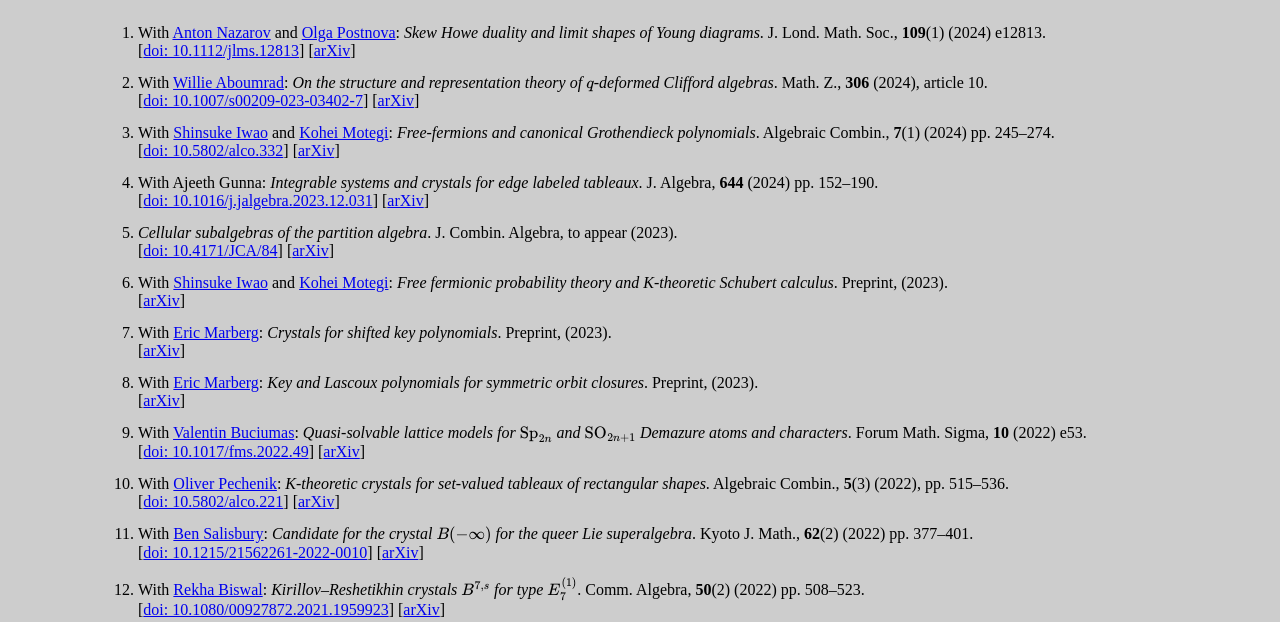
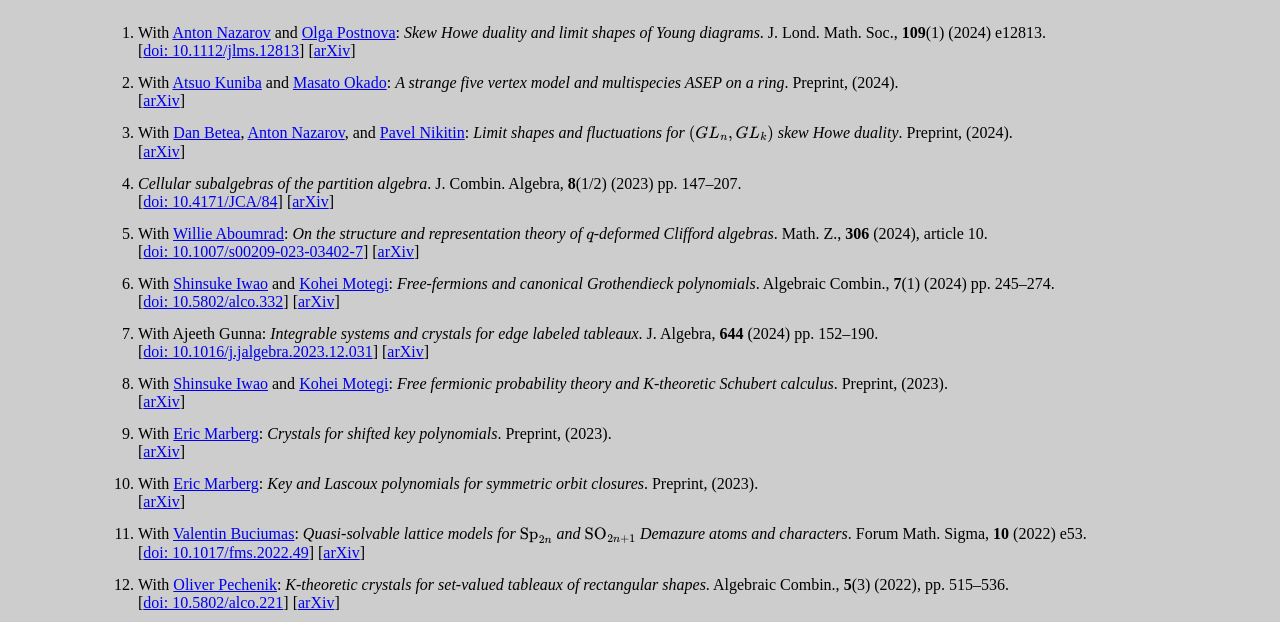
Before and after one commit to tscrim/tscrim.github.io, a plain HTML site: page publications.html in a window 1280 px wide. Shown: the part 164-786 px from the top of the page. Drawn offline with nearby package versions, Linux system fonts and the light colour scheme; some packages are replaced by stand-ins of ours.

Commit message:
Updating publications.

```diff
--- a/publications.html
+++ b/publications.html
@@ -120,6 +120,30 @@ function show(num) {
     [<a href="https://arxiv.org/abs/2111.12426">arXiv</a>]
   </li>
 
+  <li class="preprint">
+    With <a href="http://webpark1739.sakura.ne.jp/atsuo/indexLP.html">Atsuo Kuniba</a>
+    and <a href="http://www.sci.osaka-cu.ac.jp/~okado/index-e.html">Masato Okado</a>:
+    <i>A strange five vertex model and multispecies ASEP on a ring</i>.
+    Preprint, (2024).</br>
+    [<a href="https://arxiv.org/abs/2408.12092">arXiv</a>]
+  </li>
+
+  <li class="preprint">
+    With <a href="https://sites.google.com/view/danbetea/">Dan Betea</a>,
+    <a href="http://hep.spbu.ru/index.php/en/1-nazarov">Anton Nazarov</a>,
+    and <a href="https://bimsa.net/people/nikitin/">Pavel Nikitin</a>:
+    <i>Limit shapes and fluctuations for \((GL_n, GL_k)\) skew Howe duality</i>.
+    Preprint, (2024).</br>
+    [<a href="https://arxiv.org/abs/2408.11419 ">arXiv</a>]
+  </li>
+
+  <li class="publication">
+    <i>Cellular subalgebras of the partition algebra</i>.
+    J. Combin. Algebra, <b>8</b>(1/2) (2023) pp. 147&ndash;207.</br>
+    [<a href="https://doi.org/10.4171/JCA/84">doi: 10.4171/JCA/84</a>]
+    [<a href="https://arxiv.org/abs/2211.08746">arXiv</a>]
+  </li>
+
   <li class="publication">
     With <a href="https://profiles.stanford.edu/willieab">Willie Aboumrad</a>:
     <i>On the structure and representation theory of \(q\)-deformed Clifford algebras</i>.
@@ -143,13 +167,6 @@ function show(num) {
     J. Algebra, <b>644</b> (2024) pp. 152&ndash;190. </br>
     [<a href="https://doi.org/10.1016/j.jalgebra.2023.12.031">doi: 10.1016/j.jalgebra.2023.12.031</a>]
     [<a href="https://arxiv.org/abs/2202.06004">arXiv</a>]
-  </li>
-
-  <li class="publication">
-    <i>Cellular subalgebras of the partition algebra</i>.
-    J. Combin. Algebra, to appear (2023).</br>
-    [<a href="https://doi.org/10.4171/JCA/84">doi: 10.4171/JCA/84</a>]
-    [<a href="https://arxiv.org/abs/2211.08746">arXiv</a>]
   </li>
 
   <li class="preprint">
```
